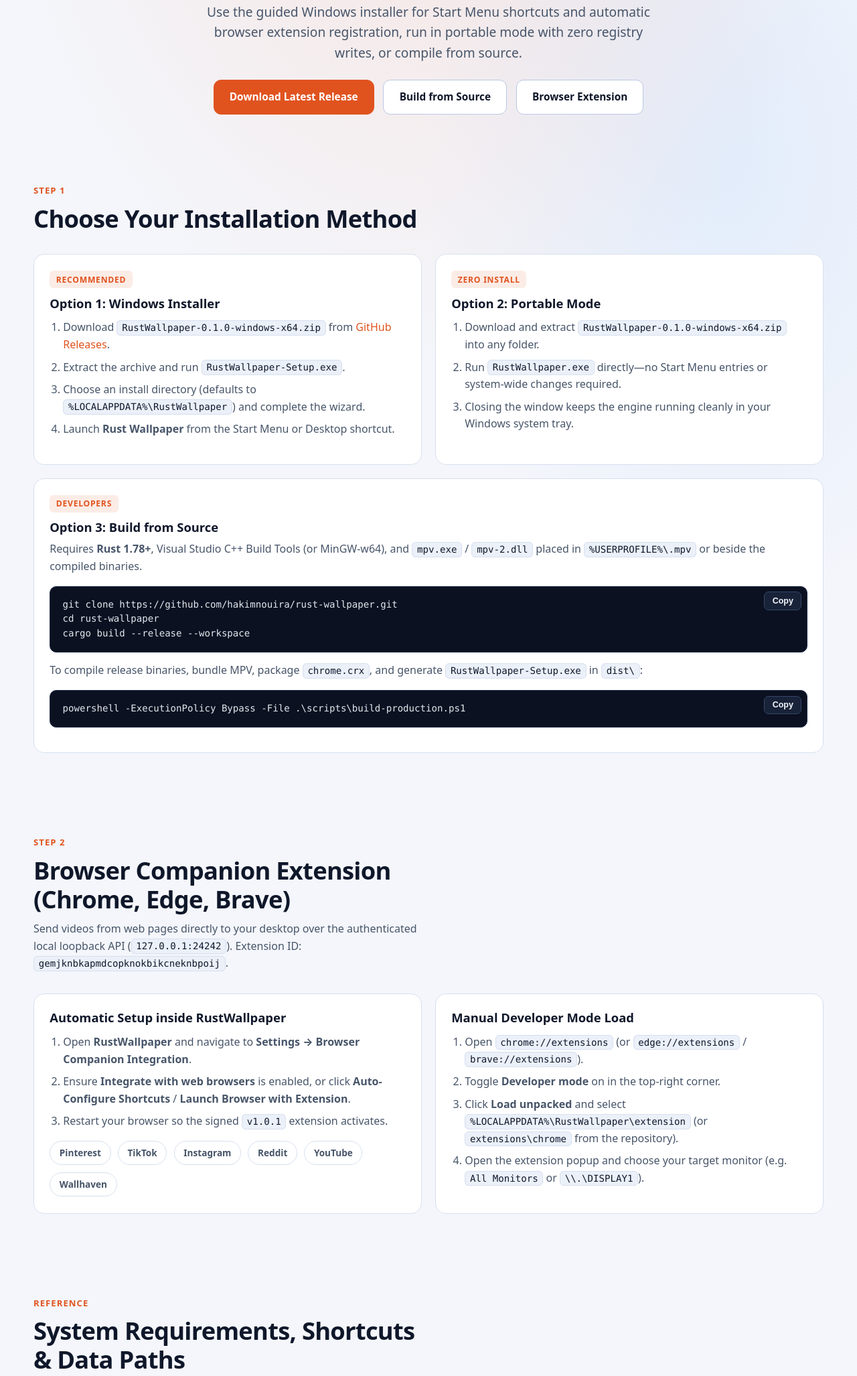
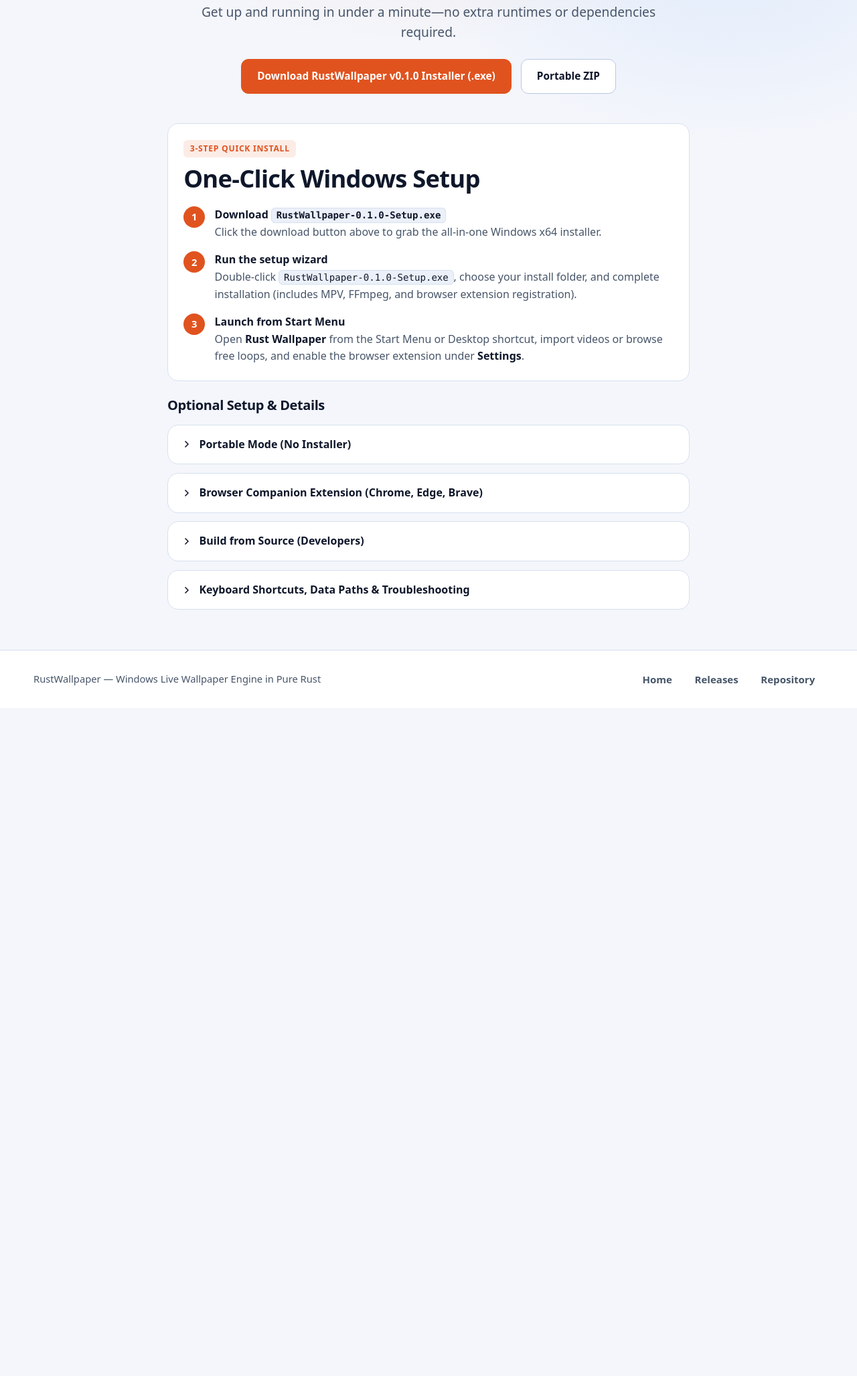
Before and after one commit to hakimnouira/rust-wallpaper, a browser extension: page docs/install.html in a window 1280 px wide. Shown: the part 256-2310 px from the top of the page at 67% size. After the commit the page ends 1313 px from the top, so only its background shows below. Drawn offline with Linux system fonts and the light colour scheme.

Commit message:
docs: fix README mermaid diagram, simplify install page, and prepare v0.1.0 release

```diff
--- a/docs/install.html
+++ b/docs/install.html
@@ -4,226 +4,114 @@
   <meta charset="utf-8">
   <meta name="viewport" content="width=device-width, initial-scale=1">
   <meta name="color-scheme" content="light dark">
-  <title>Install RustWallpaper — Setup, Browser Extension &amp; Source Build</title>
-  <meta name="description" content="How to install RustWallpaper on Windows 10/11 using the Windows installer, portable zip, browser extension, or building from source.">
-  <link rel="icon" href="icon.png?v=2" type="image/png">
-  <link rel="stylesheet" href="styles.css?v=2">
+  <title>Install RustWallpaper — Windows x64 Setup &amp; Guide</title>
+  <meta name="description" content="Download and install RustWallpaper on Windows 10 or 11 in 3 simple steps.">
+  <link rel="icon" href="icon.png?v=3" type="image/png">
+  <link rel="stylesheet" href="styles.css?v=3">
 </head>
 <body>
   <header class="site-header">
     <div class="container nav-bar">
       <a class="brand" href="index.html">
-        <img class="brand-icon" src="icon.png" alt="" width="28" height="28">
+        <img class="brand-icon" src="icon.png?v=3" alt="" width="28" height="28">
         <span>RustWallpaper</span>
       </a>
       <nav class="nav-links" aria-label="Main navigation">
         <a href="index.html">Home</a>
         <a href="index.html#tour">App Tour</a>
-        <a href="index.html#capabilities">Capabilities</a>
         <a href="install.html" aria-current="page">Installation</a>
+        <a href="https://github.com/hakimnouira/rust-wallpaper/releases">Releases</a>
         <a href="https://github.com/hakimnouira/rust-wallpaper">GitHub</a>
-        <a class="nav-cta" href="https://github.com/hakimnouira/rust-wallpaper/releases/latest">Download</a>
       </nav>
     </div>
   </header>
 
   <main>
-    <section class="hero">
-      <div class="container">
+    <section class="hero" style="padding-bottom: 1.75rem;">
+      <div class="container-narrow">
         <div class="hero-center">
-          <span class="badge">Windows 10 / 11 (64-bit) • Installer &amp; Portable</span>
+          <span class="badge">Windows 10 / 11 (64-bit) • v0.1.0</span>
           <h1>Install RustWallpaper</h1>
           <p class="lead">
-            Use the guided Windows installer for Start Menu shortcuts and automatic browser extension
-            registration, run in portable mode with zero registry writes, or compile from source.
+            Get up and running in under a minute—no extra runtimes or dependencies required.
           </p>
           <div class="cta-row">
-            <a class="btn btn-primary" href="https://github.com/hakimnouira/rust-wallpaper/releases/latest">Download Latest Release</a>
-            <a class="btn btn-secondary" href="#source-build">Build from Source</a>
-            <a class="btn btn-secondary" href="#browser-extension">Browser Extension</a>
+            <a class="btn btn-primary" href="https://github.com/hakimnouira/rust-wallpaper/releases/download/v0.1.0/RustWallpaper-0.1.0-Setup.exe">Download RustWallpaper v0.1.0 Installer (.exe)</a>
+            <a class="btn btn-secondary" href="https://github.com/hakimnouira/rust-wallpaper/releases/download/v0.1.0/RustWallpaper-0.1.0-windows-x64.zip">Portable ZIP</a>
           </div>
         </div>
       </div>
     </section>
 
-    <section class="section">
-      <div class="container">
-        <div class="section-header">
-          <span class="eyebrow">Step 1</span>
-          <h2>Choose Your Installation Method</h2>
-        </div>
+    <section class="section" style="padding-top: 1rem;">
+      <div class="container-narrow">
+        <article class="card">
+          <span class="card-tag">3-Step Quick Install</span>
+          <h2>One-Click Windows Setup</h2>
+          <ol class="simple-steps" style="margin-top: 1.25rem;">
+            <li>
+              <div>
+                <strong>Download <code>RustWallpaper-0.1.0-Setup.exe</code></strong><br>
+                Click the download button above to grab the all-in-one Windows x64 installer.
+              </div>
+            </li>
+            <li>
+              <div>
+                <strong>Run the setup wizard</strong><br>
+                Double-click <code>RustWallpaper-0.1.0-Setup.exe</code>, choose your install folder, and complete installation (includes MPV, FFmpeg, and browser extension registration).
+              </div>
+            </li>
+            <li>
+              <div>
+                <strong>Launch from Start Menu</strong><br>
+                Open <strong>Rust Wallpaper</strong> from the Start Menu or Desktop shortcut, import videos or browse free loops, and enable the browser extension under <strong>Settings</strong>.
+              </div>
+            </li>
+          </ol>
+        </article>
 
-        <div class="cards-wrap">
-          <div class="cards-grid-2">
-            <article class="card">
-              <span class="card-tag">Recommended</span>
-              <h3>Option 1: Windows Installer</h3>
-              <ol class="steps-list">
-                <li>Download <code>RustWallpaper-0.1.0-windows-x64.zip</code> from <a href="https://github.com/hakimnouira/rust-wallpaper/releases/latest">GitHub Releases</a>.</li>
-                <li>Extract the archive and run <code>RustWallpaper-Setup.exe</code>.</li>
-                <li>Choose an install directory (defaults to <code>%LOCALAPPDATA%\RustWallpaper</code>) and complete the wizard.</li>
-                <li>Launch <strong>Rust Wallpaper</strong> from the Start Menu or Desktop shortcut.</li>
-              </ol>
-            </article>
+        <section class="faq-accordion" aria-labelledby="more-options-heading" style="margin-top: 1.5rem;">
+          <h2 id="more-options-heading" style="font-size: 1.25rem; margin-bottom: 0.25rem;">Optional Setup &amp; Details</h2>
 
-            <article class="card">
-              <span class="card-tag">Zero Install</span>
-              <h3>Option 2: Portable Mode</h3>
-              <ol class="steps-list">
-                <li>Download and extract <code>RustWallpaper-0.1.0-windows-x64.zip</code> into any folder.</li>
-                <li>Run <code>RustWallpaper.exe</code> directly—no Start Menu entries or system-wide changes required.</li>
-                <li>Closing the window keeps the engine running cleanly in your Windows system tray.</li>
-              </ol>
-            </article>
-          </div>
-        </div>
-
-        <article id="source-build" class="card card-full">
-          <span class="card-tag">Developers</span>
-          <h3>Option 3: Build from Source</h3>
-          <p>
-            Requires <strong>Rust 1.78+</strong>, Visual Studio C++ Build Tools (or MinGW-w64), and
-            <code>mpv.exe</code> / <code>mpv-2.dll</code> placed in <code>%USERPROFILE%\.mpv</code> or beside the compiled binaries.
-          </p>
-          <div class="code-block">
-            <button class="copy-btn" type="button" data-copy-target="cmd-source">Copy</button>
-            <pre id="cmd-source">git clone https://github.com/hakimnouira/rust-wallpaper.git
-cd rust-wallpaper
-cargo build --release --workspace</pre>
-          </div>
-          <p>To compile release binaries, bundle MPV, package <code>chrome.crx</code>, and generate <code>RustWallpaper-Setup.exe</code> in <code>dist\</code>:</p>
-          <div class="code-block">
-            <button class="copy-btn" type="button" data-copy-target="cmd-dist">Copy</button>
-            <pre id="cmd-dist">powershell -ExecutionPolicy Bypass -File .\scripts\build-production.ps1</pre>
-          </div>
-        </article>
-      </div>
-    </section>
-
-    <section id="browser-extension" class="section">
-      <div class="container">
-        <div class="section-header">
-          <span class="eyebrow">Step 2</span>
-          <h2>Browser Companion Extension (Chrome, Edge, Brave)</h2>
-          <p>
-            Send videos from web pages directly to your desktop over the authenticated local loopback API
-            (<code>127.0.0.1:24242</code>). Extension ID: <code>gemjknbkapmdcopknokbikcneknbpoij</code>.
-          </p>
-        </div>
-
-        <div class="cards-wrap">
-          <div class="cards-grid-2">
-            <article class="card">
-              <h3>Automatic Setup inside RustWallpaper</h3>
-              <ol class="steps-list">
-                <li>Open <strong>RustWallpaper</strong> and navigate to <strong>Settings → Browser Companion Integration</strong>.</li>
-                <li>Ensure <strong>Integrate with web browsers</strong> is enabled, or click <strong>Auto-Configure Shortcuts</strong> / <strong>Launch Browser with Extension</strong>.</li>
-                <li>Restart your browser so the signed <code>v1.0.1</code> extension activates.</li>
-              </ol>
-              <div class="pill-strip" style="justify-content: flex-start; margin-top: 1rem;">
-                <span class="pill">Pinterest</span>
-                <span class="pill">TikTok</span>
-                <span class="pill">Instagram</span>
-                <span class="pill">Reddit</span>
-                <span class="pill">YouTube</span>
-                <span class="pill">Wallhaven</span>
-              </div>
-            </article>
-
-            <article class="card">
-              <h3>Manual Developer Mode Load</h3>
-              <ol class="steps-list">
-                <li>Open <code>chrome://extensions</code> (or <code>edge://extensions</code> / <code>brave://extensions</code>).</li>
-                <li>Toggle <strong>Developer mode</strong> on in the top-right corner.</li>
-                <li>Click <strong>Load unpacked</strong> and select <code>%LOCALAPPDATA%\RustWallpaper\extension</code> (or <code>extensions\chrome</code> from the repository).</li>
-                <li>Open the extension popup and choose your target monitor (e.g. <code>All Monitors</code> or <code>\\.\DISPLAY1</code>).</li>
-              </ol>
-            </article>
-          </div>
-        </div>
-      </div>
-    </section>
-
-    <section class="section">
-      <div class="container">
-        <div class="section-header">
-          <span class="eyebrow">Reference</span>
-          <h2>System Requirements, Shortcuts &amp; Data Paths</h2>
-        </div>
-
-        <div class="cards-wrap" style="margin-bottom: 1.5rem;">
-          <div class="cards-grid">
-            <article class="card">
-              <h3>Operating System</h3>
-              <p>Windows 10 or Windows 11 (64-bit x64).</p>
-            </article>
-            <article class="card">
-              <h3>Graphics &amp; Decoding</h3>
-              <p>GPU supporting DXVA2 / D3D11VA hardware decoding and OpenGL for the control panel.</p>
-            </article>
-            <article class="card">
-              <h3>Optional Integrations</h3>
-              <p>Chromium browser for the companion extension; Steam Wallpaper Engine folder for Workshop video sync.</p>
-            </article>
-          </div>
-        </div>
-
-        <div class="data-table-wrap">
-          <table>
-            <thead>
-              <tr>
-                <th>Item</th>
-                <th>Shortcut / Path</th>
-                <th>Description</th>
-              </tr>
-            </thead>
-            <tbody>
-              <tr>
-                <td>Next Wallpaper</td>
-                <td><code>Alt + W</code></td>
-                <td>Global hotkey to skip to the next wallpaper in rotation</td>
-              </tr>
-              <tr>
-                <td>Mute Toggle</td>
-                <td><code>Alt + M</code></td>
-                <td>Global hotkey to toggle master audio mute across displays</td>
-              </tr>
-              <tr>
-                <td>Hide / Refresh</td>
-                <td><code>Esc</code> / <code>F5</code></td>
-                <td>Hide control panel to tray / refresh library &amp; monitor topology</td>
-              </tr>
-              <tr>
-                <td>App Data &amp; Logs</td>
-                <td><code>%LOCALAPPDATA%\RustWallpaper\</code></td>
-                <td>Stores <code>library.db</code>, thumbnails, daily logs, and extension files</td>
-              </tr>
-            </tbody>
-          </table>
-        </div>
-      </div>
-    </section>
-
-    <section class="section">
-      <div class="container">
-        <section class="faq-accordion" aria-labelledby="faq-heading">
-          <h2 id="faq-heading">Troubleshooting &amp; FAQ</h2>
           <details>
-            <summary>The browser extension says unauthorized or monitor not found</summary>
+            <summary>Portable Mode (No Installer)</summary>
             <div class="faq-body">
-              <p>Make sure both <code>wallpaper-daemon</code> and the browser extension are updated to the matching release (extension <code>v1.0.1</code>), restart the daemon, and reload the extension in your browser.</p>
+              <p>Download <code>RustWallpaper-0.1.0-windows-x64.zip</code> from the button above, extract it anywhere, and run <code>RustWallpaper.exe</code> directly without modifying Start Menu shortcuts.</p>
             </div>
           </details>
+
           <details>
-            <summary>Wallpaper pauses automatically when I open a game</summary>
+            <summary>Browser Companion Extension (Chrome, Edge, Brave)</summary>
             <div class="faq-body">
-              <p>Fullscreen pause automation frees 100% of GPU and CPU power while games or fullscreen apps are focused. You can customize this behavior under <strong>Settings → Playback automation</strong>.</p>
+              <p>Capture videos directly from Pinterest, TikTok, Instagram, Reddit, YouTube, and Wallhaven over the local loopback bridge (<code>127.0.0.1:24242</code>).</p>
+              <ol class="steps-list">
+                <li>Open <strong>RustWallpaper → Settings → Browser Companion Integration</strong> and click <strong>Auto-Configure Shortcuts</strong> or <strong>Launch Browser with Extension</strong>.</li>
+                <li>For manual Developer Mode loading, open <code>chrome://extensions</code> (or <code>edge://extensions</code>), turn on <strong>Developer mode</strong>, and click <strong>Load unpacked</strong> on <code>%LOCALAPPDATA%\RustWallpaper\extension</code>.</li>
+              </ol>
             </div>
           </details>
+
           <details>
-            <summary>Where can I inspect diagnostic logs?</summary>
+            <summary>Build from Source (Developers)</summary>
             <div class="faq-body">
-              <p>Daily daemon logs are saved in <code>%LOCALAPPDATA%\RustWallpaper\logs\daemon.YYYY-MM-DD.log</code>, and you can open that folder directly from the <strong>Settings</strong> tab.</p>
+              <p>Requires Rust 1.78+, Visual Studio C++ Build Tools (or MinGW-w64), and <code>mpv.exe</code> / <code>ffmpeg.exe</code> in <code>%USERPROFILE%\.mpv</code>.</p>
+              <div class="code-block">
+                <button class="copy-btn" type="button" data-copy-target="cmd-source">Copy</button>
+                <pre id="cmd-source">git clone https://github.com/hakimnouira/rust-wallpaper.git
+cd rust-wallpaper
+powershell -ExecutionPolicy Bypass -File .\scripts\build-production.ps1</pre>
+              </div>
+            </div>
+          </details>
+
+          <details>
+            <summary>Keyboard Shortcuts, Data Paths &amp; Troubleshooting</summary>
+            <div class="faq-body">
+              <ul class="steps-list" style="margin-top: 0;">
+                <li><strong>Global Hotkeys:</strong> <code>Alt + W</code> (Next Wallpaper), <code>Alt + M</code> (Toggle Mute), <code>Esc</code> (Hide to tray), <code>F5</code> (Refresh).</li>
+                <li><strong>Data &amp; Logs:</strong> Stored in <code>%LOCALAPPDATA%\RustWallpaper\</code> (<code>library.db</code>, thumbnails, and <code>logs\daemon.YYYY-MM-DD.log</code>).</li>
+                <li><strong>Paused during games?</strong> Fullscreen pause automation frees 100% of GPU/CPU resources when games are focused; adjust this in <strong>Settings</strong>.</li>
+              </ul>
             </div>
           </details>
         </section>
@@ -236,8 +124,8 @@ cargo build --release --workspace</pre>
       <span>RustWallpaper — Windows Live Wallpaper Engine in Pure Rust</span>
       <nav class="nav-links" aria-label="Footer navigation">
         <a href="index.html">Home</a>
+        <a href="https://github.com/hakimnouira/rust-wallpaper/releases">Releases</a>
         <a href="https://github.com/hakimnouira/rust-wallpaper">Repository</a>
-        <a href="https://github.com/hakimnouira/rust-wallpaper/releases">Releases</a>
       </nav>
     </div>
   </footer>
--- a/docs/styles.css
+++ b/docs/styles.css
@@ -127,6 +127,50 @@ a:hover {
 .container {
   width: min(100% - 2rem, var(--max-width));
   margin-inline: auto;
+}
+
+.container-narrow {
+  width: min(100% - 2rem, 780px);
+  margin-inline: auto;
+}
+
+.simple-steps {
+  list-style: none;
+  padding: 0;
+  margin: 0;
+  display: grid;
+  gap: 1rem;
+  counter-reset: step;
+}
+
+.simple-steps li {
+  counter-increment: step;
+  display: grid;
+  grid-template-columns: 2rem minmax(0, 1fr);
+  gap: 0.9rem;
+  align-items: start;
+  color: var(--muted);
+}
+
+.simple-steps li::before {
+  content: counter(step);
+  display: inline-grid;
+  place-items: center;
+  width: 2rem;
+  height: 2rem;
+  border-radius: 999px;
+  background: var(--accent);
+  color: var(--accent-ink);
+  font-weight: 800;
+  font-size: 0.92rem;
+}
+
+.simple-steps li > div {
+  min-width: 0;
+}
+
+.simple-steps strong {
+  color: var(--text);
 }
 
 /* Sticky Glass Header */
```
Also changed, not shown: docs/index.html (+2 -2 lines), 4 other files.
